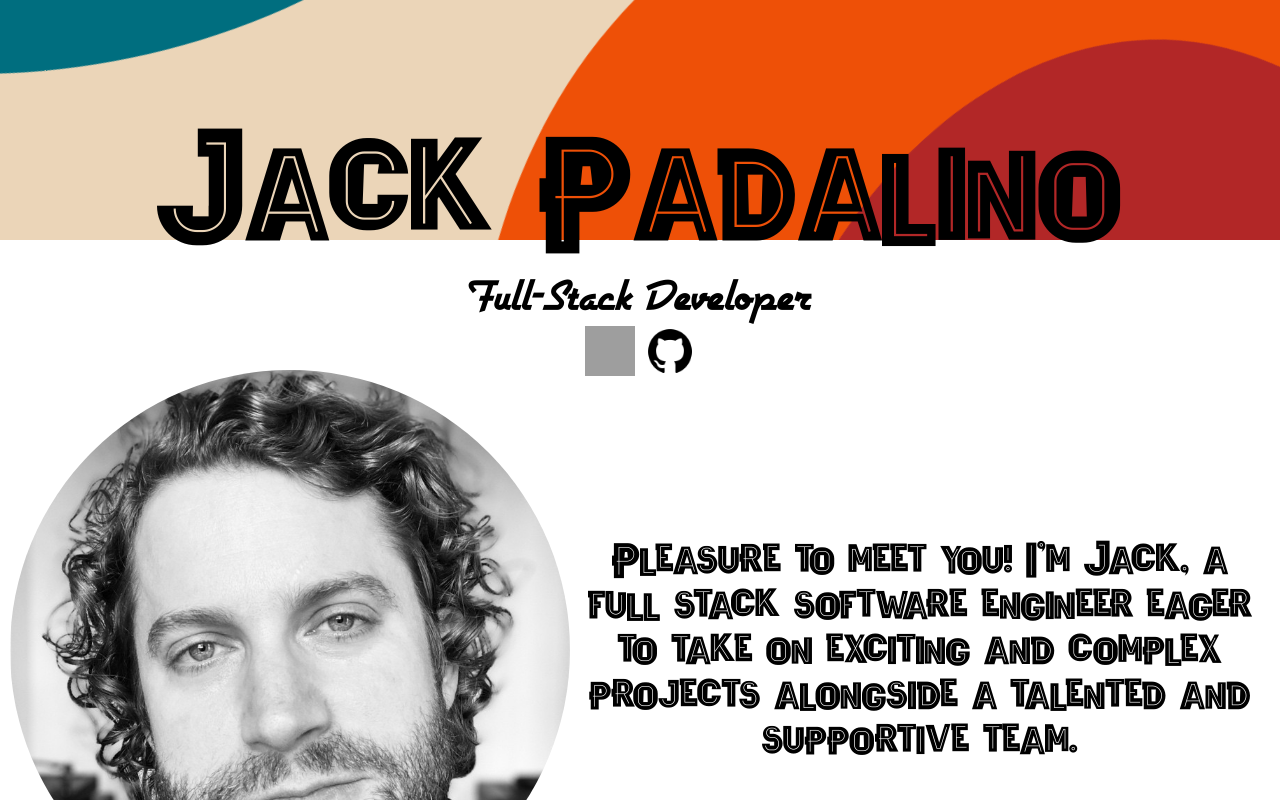
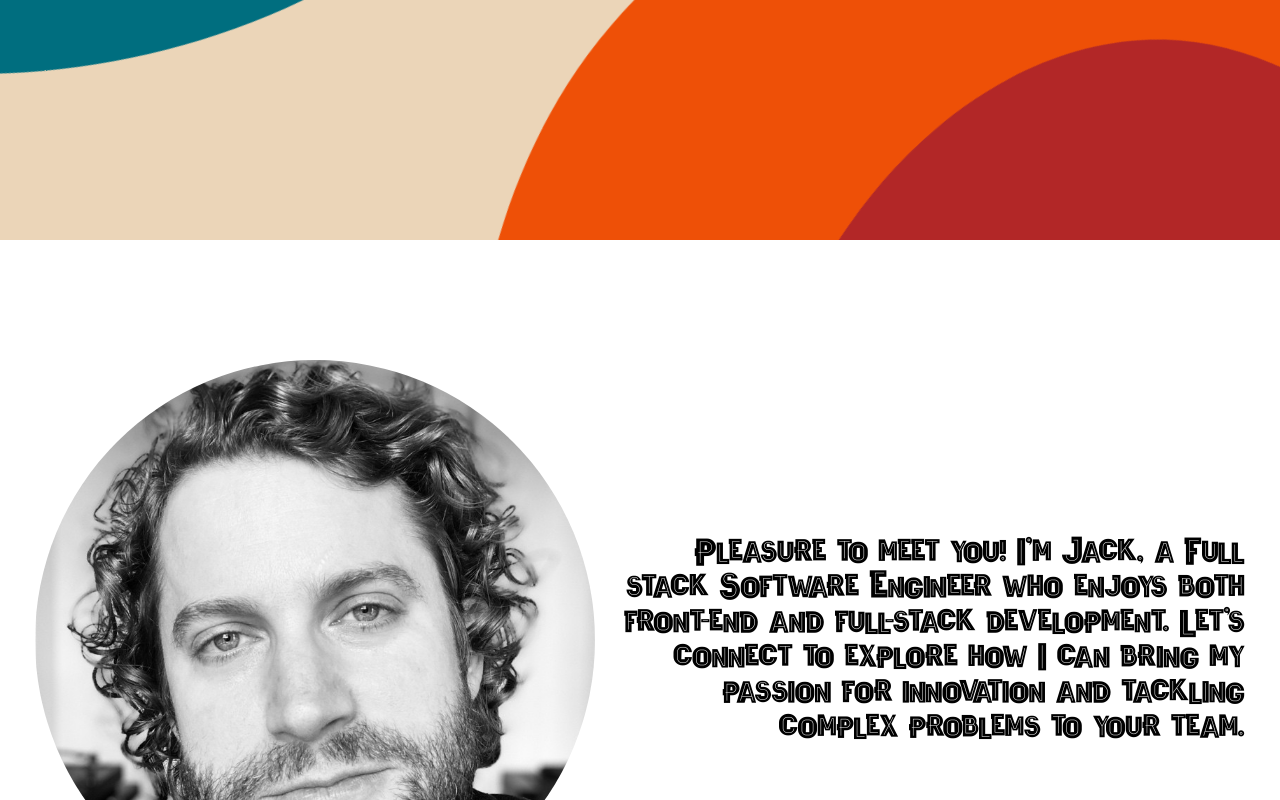
Before and after one commit to JackPadalino/Portfolio-Site, a React (Vite) app: page / in a window 1280 px wide. Shown: the part 560-1360 px from the top of the page. Built offline with nearby package versions, Linux system fonts and the light colour scheme; grey boxes are pictures that could not be loaded.

Commit message:
updated components to use new background and parallax effect

```diff
--- a/src/components/About/About.css
+++ b/src/components/About/About.css
@@ -2,7 +2,6 @@
 @media only screen and (max-width: 600px) {
   #aboutMainContainer {
     flex-direction: column;
-    gap: 10px;
   }
 
   #meImg {
@@ -11,7 +10,9 @@
   }
 
   #aboutMeText {
-    font-size: 30px;
+    font-size: 25px;
+    width: 90%;
+    text-align: center;
   }
 }
 
@@ -23,7 +24,9 @@
   }
 
   #aboutMeText {
-    font-size: 30px;
+    font-size: 25px;
+    width: 50%;
+    text-align: center;
   }
 }
 
@@ -35,16 +38,19 @@
   }
 
   #aboutMeText {
-    font-size: 45px;
+    font-size: 35px;
+    width: 50%;
+    text-align: end;
   }
 }
 
 #aboutMainContainer {
   display: flex;
+  align-items: center;
   justify-content: center;
-  align-items: center;
   height: 100vh;
-  padding: 10px;
+  overflow: hidden;
+  gap: 10px;
 }
 
 #meImg {
@@ -52,6 +58,6 @@
 }
 
 #aboutMeText {
-  text-align: center;
+  /* text-align: center; */
   font-family: Wagoon;
 }
--- a/src/components/About/About.tsx
+++ b/src/components/About/About.tsx
@@ -51,7 +51,7 @@ const About = () => {
         ref={ref}
         src={me}
         id="meImg"
-        initial={{ x: -300, scale: 0.8, opacity: 0 }}
+        initial={{ x: -100, scale: 0.8, opacity: 0 }}
         animate={controls}
         transition={{ type: 'spring', duration: 2 }}
       />
@@ -59,13 +59,14 @@ const About = () => {
       <motion.p
         ref={ref}
         id="aboutMeText"
-        initial={{ x: 300, scale: 0.8, opacity: 0 }}
+        initial={{ x: 100, scale: 0.8, opacity: 0 }}
         animate={controls}
         transition={{ type: 'spring', duration: 2 }}
       >
-        Pleasure to meet you! I'm Jack, a full stack software engineer eager to
-        take on exciting and complex projects alongside a talented and
-        supportive team.
+        Pleasure to meet you! I'm Jack, a Full stack Software Engineer who
+        enjoys both front-end and full-stack development. Let's connect to
+        explore how I can bring my passion for innovation and tackling complex
+        problems to your team.
       </motion.p>
     </div>
   );
--- a/src/components/Home/Home.css
+++ b/src/components/Home/Home.css
@@ -1,9 +1,5 @@
 /* breakpoint for mobile portrait view */
 @media only screen and (max-width: 600px) {
-  #homeInfoContainer {
-    top: 35%;
-  }
-
   .homeName {
     font-size: 55px;
   }
@@ -20,10 +16,6 @@
 
 /* breakpoint for mobile landscape view */
 @media only screen and (min-width: 600px) and (max-width: 1280px) {
-  #homeInfoContainer {
-    top: 35%;
-  }
-
   .homeName {
     font-size: 75px;
   }
@@ -40,10 +32,6 @@
 
 /* breakpoint for laptop/desktop view */
 @media only screen and (min-width: 1280px) {
-  #homeInfoContainer {
-    top: 40%;
-  }
-
   .homeName {
     font-size: 150px;
   }
@@ -60,9 +48,8 @@
 
 /* css for all views  */
 #homeMainContainer {
+  display: flex;
   height: 100vh;
-  width: 100vw;
-  background-color: #ebd5b8;
 }
 
 #homeNameContainer {
@@ -70,12 +57,12 @@
 }
 
 #homeInfoContainer {
-  position: absolute;
+  /* position: absolute; */
   display: flex;
   flex-direction: column;
   justify-content: center;
   align-items: center;
-  width: 100%;
+  /* width: 100%; */
 }
 
 .homeInfoText {
--- a/src/components/Home/Home.tsx
+++ b/src/components/Home/Home.tsx
@@ -45,7 +45,7 @@ const Home = () => {
   randomDelays.splice(5, 1, 3);
   return (
     <div id="homeMainContainer">
-      <Banner />
+      {/* <Banner /> */}
       <div id="homeInfoContainer">
         <motion.div
           id="homeNameContainer"
```
